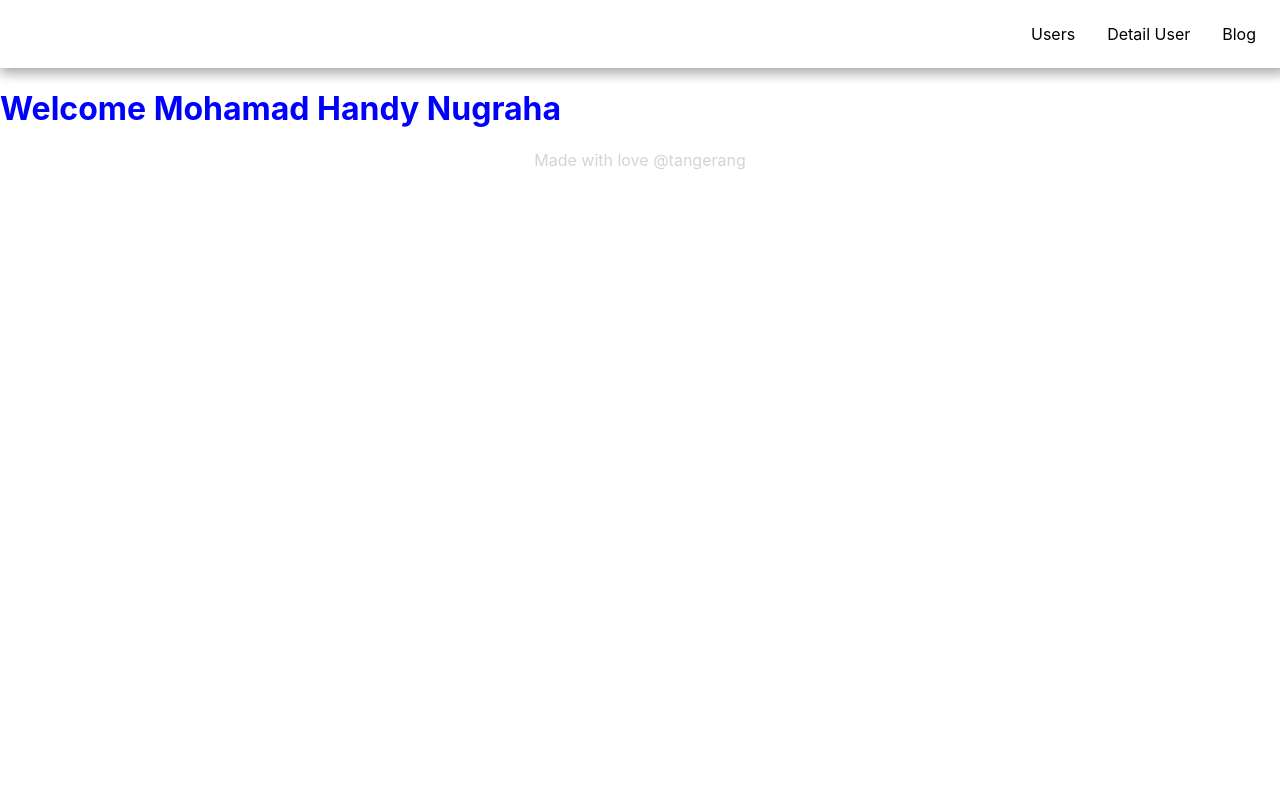
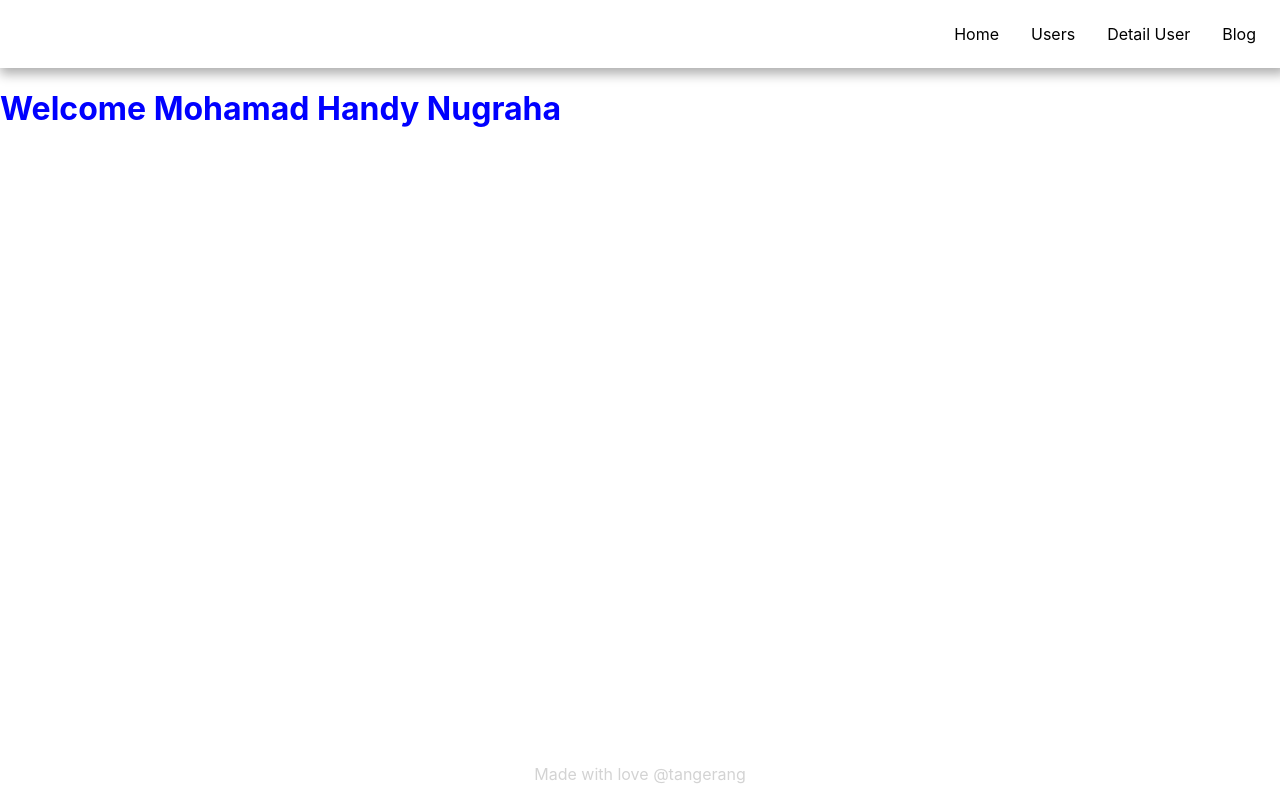
Before and after one commit to mohamadhandy/learn-nextjs, a Next.js app: page / in a window 1280 px wide. Built offline with nearby package versions, Linux system fonts and the light colour scheme.

Commit message:
create layout in nextjs

```diff
--- a/components/Header/index.tsx
+++ b/components/Header/index.tsx
@@ -5,6 +5,7 @@ export default function Header() {
     <>
       <header className={styles.container}>
         <ul className={styles.list}>
+          <li className={styles.item}><Link href={"/"}>Home</Link></li>
           <li className={styles.item}><Link href={"/users"}>Users</Link></li>
           <li className={styles.item}><Link href={"/users/detail"}>Detail User</Link></li>
           <li className={styles.item}><Link href={"/blog"}>Blog</Link></li>
--- /dev/null
+++ b/components/Layout/Layout.module.css
@@ -0,0 +1,9 @@
+.container {
+  height: 100%;
+  display: flex;
+  flex-direction: column;
+}
+
+.content {
+  flex: 1;
+}
--- /dev/null
+++ b/components/Layout/index.tsx
@@ -0,0 +1,18 @@
+import { ReactNode } from "react";
+import Footer from "../Footer";
+import Header from "../Header";
+import styles from "./Layout.module.css"
+
+interface LayoutProps {
+  children: ReactNode
+}
+export default function Layout(props: LayoutProps) {
+  const { children } = props
+  return (
+    <div className={styles.container}>
+      <Header />
+      <div className={styles.content}>{children}</div>
+      <Footer />
+    </div>
+  )
+}
--- a/pages/blog.tsx
+++ b/pages/blog.tsx
@@ -1,7 +1,9 @@
+import Layout from "../components/Layout";
+
 export default function Blog() {
   return (
-    <div>
+    <Layout>
       <p className="title">Sample p tag on blog page</p>
-    </div>
+    </Layout>
   );
 }
--- a/pages/index.tsx
+++ b/pages/index.tsx
@@ -1,13 +1,12 @@
-import Header from "../components/Header"
-import styles from  '../styles/Home.module.css'
-import Footer from "../components/Footer"
+import styles from "../styles/Home.module.css";
+import Layout from "../components/Layout";
 
 export default function Home() {
   return (
-    <>
-      <Header />
-      <h1 className={styles["title-homepage"]}>Welcome Mohamad Handy Nugraha</h1>
-      <Footer />
-    </>
-  )
+    <Layout>
+      <h1 className={styles["title-homepage"]}>
+        Welcome Mohamad Handy Nugraha
+      </h1>
+    </Layout>
+  );
 }
--- a/pages/users/index.tsx
+++ b/pages/users/index.tsx
@@ -1,7 +1,10 @@
 import React from 'react'
+import Layout from '../../components/Layout'
 
 export default function User() {
   return (
-    <div>User index root page</div>
+    <Layout>
+      <p>User index root page</p>
+    </Layout>
   )
 }
--- a/styles/globals.css
+++ b/styles/globals.css
@@ -4,6 +4,9 @@ body {
   margin: 0;
   font-family: -apple-system, BlinkMacSystemFont, Segoe UI, Roboto, Oxygen,
     Ubuntu, Cantarell, Fira Sans, Droid Sans, Helvetica Neue, sans-serif;
+  margin: auto;
+  max-width: 1400px;
+  height: 100%;
 }
 
 a {
@@ -13,6 +16,10 @@ a {
 
 * {
   box-sizing: border-box;
+}
+
+#__next {
+  height: 100%;
 }
 
 @media (prefers-color-scheme: dark) {
```
